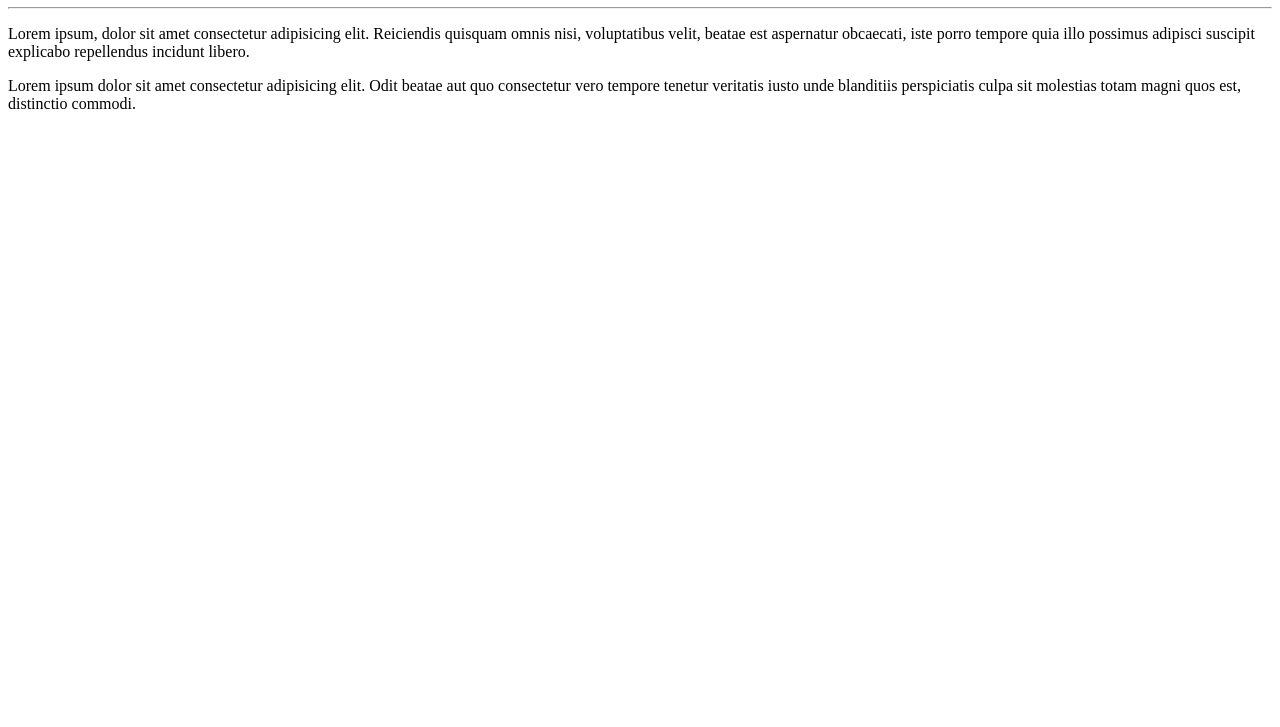
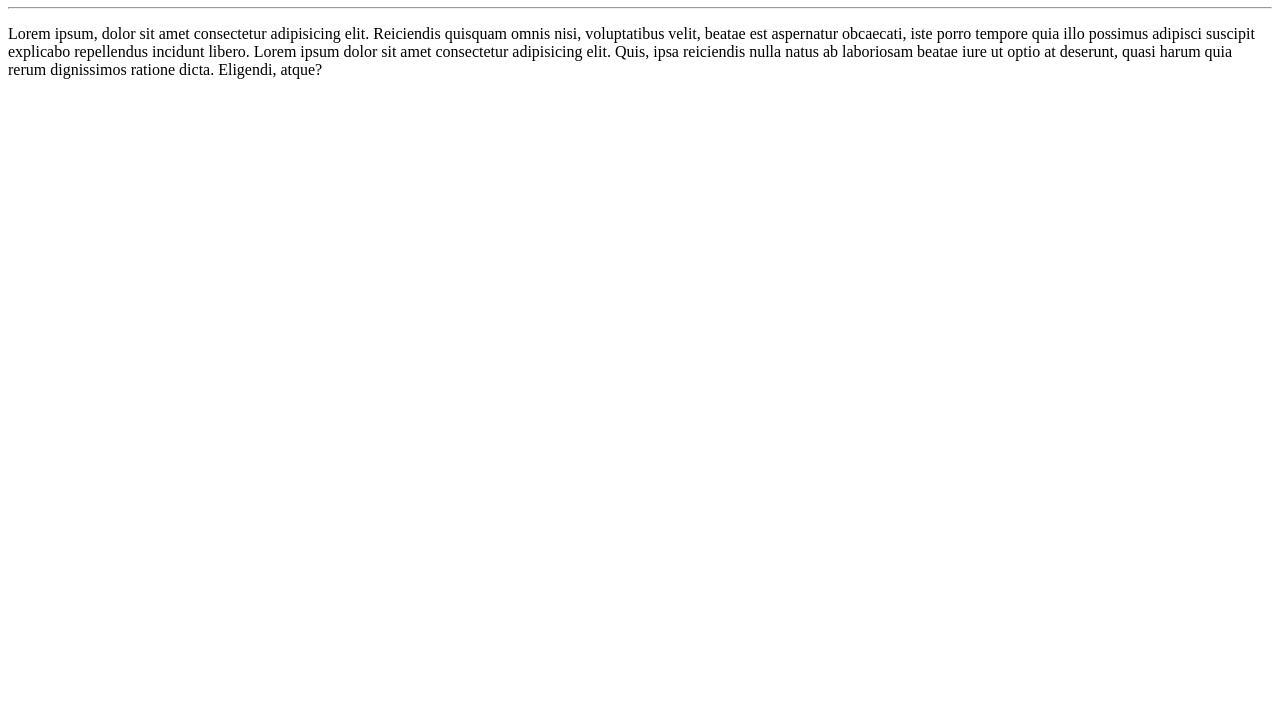
Before and after one commit to cardosoerika/Ola_Mundo, a plain HTML site: page Site-Exemplo/index.html in a window 1280 px wide. Shown: the part 73-800 px from the top of the page. Drawn offline with Linux system fonts and the light colour scheme.

Commit message:
Ajuste em linha

```diff
--- a/Site-Exemplo/index.html
+++ b/Site-Exemplo/index.html
@@ -8,7 +8,7 @@
 <body>
   <h1>Olá, Mundo!</h1>
   <hr>
-  <p>Lorem ipsum, dolor sit amet consectetur adipisicing elit. Reiciendis quisquam omnis nisi, voluptatibus velit, beatae est aspernatur obcaecati, iste porro tempore quia illo possimus adipisci suscipit explicabo repellendus incidunt libero.</p>
-  Lorem ipsum dolor sit amet consectetur adipisicing elit. Odit beatae aut quo consectetur vero tempore tenetur veritatis iusto unde blanditiis perspiciatis culpa sit molestias totam magni quos est, distinctio commodi.
+  <p>Lorem ipsum, dolor sit amet consectetur adipisicing elit. Reiciendis quisquam omnis nisi, voluptatibus velit, beatae est aspernatur obcaecati, iste porro tempore quia illo possimus adipisci suscipit explicabo repellendus incidunt libero.
+Lorem ipsum dolor sit amet consectetur adipisicing elit. Quis, ipsa reiciendis nulla natus ab laboriosam beatae iure ut optio at deserunt, quasi harum quia rerum dignissimos ratione dicta. Eligendi, atque?
 </body>
 </html>
```
